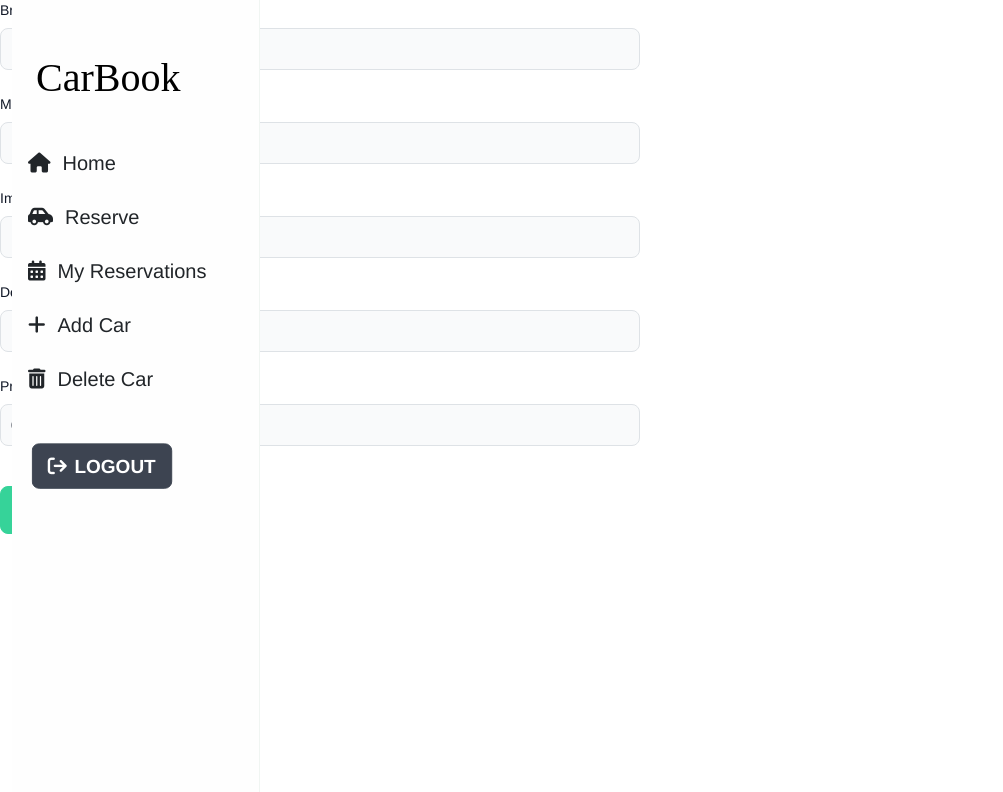
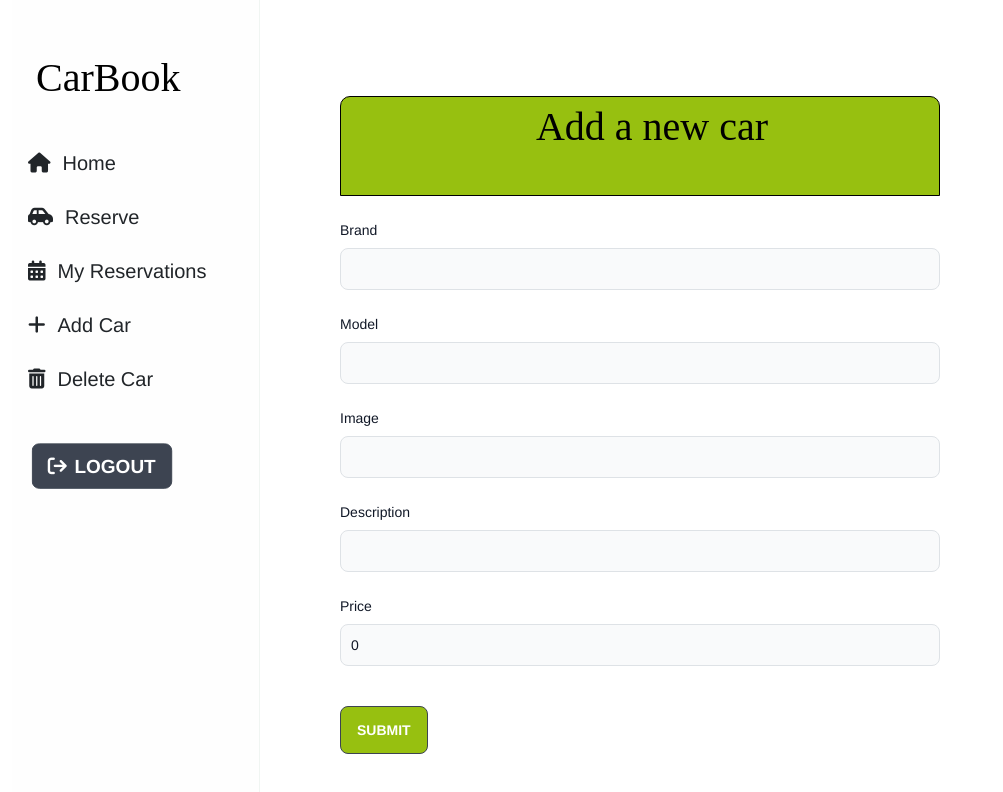
Before and after one commit to teckim/carbook-ui, a React (Create React App) app: page /add in a window 1280 px wide. Shown: the top 792 px of the page, without its empty margins (0-1003 px from the left). Built offline with nearby package versions, Linux system fonts and the light colour scheme.

Commit message:
Update add car style

```diff
--- a/src/app/components/carDetails/AddCar.js
+++ b/src/app/components/carDetails/AddCar.js
@@ -1,6 +1,9 @@
 import React, { useState } from 'react';
 import { useDispatch } from 'react-redux';
 import { createCar } from '../../../features/car/carDetailsSlice';
+import './addCar.css';
+import styles from '../../../features/SideBar/Sidebar.module.css';
+// import car from './car.jpg';
 
 function AddCar() {
   const initialCarState = {
@@ -23,9 +26,7 @@ function AddCar() {
   };
 
   const saveCar = () => {
-    const {
-      brand, model, image, price, description,
-    } = car;
+    const { brand, model, image, price, description } = car;
 
     dispatch(
       createCar({
@@ -59,16 +60,19 @@ function AddCar() {
   };
 
   return (
-    <div className="submit-form">
+    <div className="md:mt-24 submit-form">
       {submitted ? (
         <div className="flex flex-col justify-center items-center">
           <h4>Car added successfully!</h4>
-          <button type="button" className="btn btn-success" onClick={newCar}>
+          <button type="button" className="btn btn-style" onClick={newCar}>
             Add a Car
           </button>
         </div>
       ) : (
         <div>
+          <div className={`${styles.brandName} top-div mb-6 fs-1 ps-4`}>
+            Add a new car
+          </div>
           <div className="mb-6">
             <label
               htmlFor="brand"
@@ -78,7 +82,7 @@ function AddCar() {
             </label>
             <input
               type="text"
-              className="bg-gray-50 border border-gray-300 text-gray-900 text-sm rounded-lg focus:ring-blue-500 focus:border-blue-500 block w-1/2 p-2.5 dark:bg-gray-700 dark:border-gray-600 dark:placeholder-gray-400 dark:text-white dark:focus:ring-blue-500 dark:focus:border-blue-500"
+              className="bg-gray-50 border border-gray-300 text-gray-900 text-sm rounded-lg focus:ring-blue-500 focus:border-blue-500 block w-full p-2.5 dark:bg-gray-700 dark:border-gray-600 dark:placeholder-gray-400 dark:text-white dark:focus:ring-blue-500 dark:focus:border-blue-500"
               id="brand"
               required
               value={car.brand || ''}
@@ -95,7 +99,7 @@ function AddCar() {
             </label>
             <input
               type="text"
-              className="bg-gray-50 border border-gray-300 text-gray-900 text-sm rounded-lg focus:ring-blue-500 focus:border-blue-500 block w-1/2 p-2.5 dark:bg-gray-700 dark:border-gray-600 dark:placeholder-gray-400 dark:text-white dark:focus:ring-blue-500 dark:focus:border-blue-500"
+              className="bg-gray-50 border border-gray-300 text-gray-900 text-sm rounded-lg focus:ring-blue-500 focus:border-blue-500 block w-full p-2.5 dark:bg-gray-700 dark:border-gray-600 dark:placeholder-gray-400 dark:text-white dark:focus:ring-blue-500 dark:focus:border-blue-500"
               id="model"
               required
               value={car.model || ''}
@@ -112,7 +116,7 @@ function AddCar() {
             </label>
             <input
               type="text"
-              className="bg-gray-50 border border-gray-300 text-gray-900 text-sm rounded-lg focus:ring-blue-500 focus:border-blue-500 block w-1/2 p-2.5 dark:bg-gray-700 dark:border-gray-600 dark:placeholder-gray-400 dark:text-white dark:focus:ring-blue-500 dark:focus:border-blue-500"
+              className="bg-gray-50 border border-gray-300 text-gray-900 text-sm rounded-lg focus:ring-blue-500 focus:border-blue-500 block w-full p-2.5 dark:bg-gray-700 dark:border-gray-600 dark:placeholder-gray-400 dark:text-white dark:focus:ring-blue-500 dark:focus:border-blue-500"
               id="image"
               required
               value={car.image || ''}
@@ -130,7 +134,7 @@ function AddCar() {
             </label>
             <input
               type="text"
-              className="bg-gray-50 border border-gray-300 text-gray-900 text-sm rounded-lg focus:ring-blue-500 focus:border-blue-500 block w-1/2 p-2.5 dark:bg-gray-700 dark:border-gray-600 dark:placeholder-gray-400 dark:text-white dark:focus:ring-blue-500 dark:focus:border-blue-500"
+              className="bg-gray-50 border border-gray-300 text-gray-900 text-sm rounded-lg focus:ring-blue-500 focus:border-blue-500 block w-full p-2.5 dark:bg-gray-700 dark:border-gray-600 dark:placeholder-gray-400 dark:text-white dark:focus:ring-blue-500 dark:focus:border-blue-500"
               id="description"
               required
               value={car.description || ''}
@@ -147,7 +151,7 @@ function AddCar() {
             </label>
             <input
               type="number"
-              className="bg-gray-50 border border-gray-300 text-gray-900 text-sm rounded-lg focus:ring-blue-500 focus:border-blue-500 block w-1/2 p-2.5 dark:bg-gray-700 dark:border-gray-600 dark:placeholder-gray-400 dark:text-white dark:focus:ring-blue-500 dark:focus:border-blue-500"
+              className="bg-gray-50 border border-gray-300 text-gray-900 text-sm rounded-lg focus:ring-blue-500 focus:border-blue-500 block w-full p-2.5 dark:bg-gray-700 dark:border-gray-600 dark:placeholder-gray-400 dark:text-white dark:focus:ring-blue-500 dark:focus:border-blue-500"
               id="price"
               required
               value={car.price || 0}
@@ -156,7 +160,7 @@ function AddCar() {
             />
           </div>
 
-          <button type="button" onClick={saveCar} className="btn btn-success">
+          <button type="button" onClick={saveCar} className="btn btn-style">
             Submit
           </button>
         </div>
--- /dev/null
+++ b/src/app/components/carDetails/addCar.css
@@ -0,0 +1,28 @@
+:root {
+  --gray-text: #212529;
+  --primary-green: #97c010;
+  --pacifico: 'Pacifico', cursive;
+}
+
+.submit-form {
+  max-width: 600px;
+  margin: auto;
+}
+
+.btn-style {
+    background-color: var(--primary-green) !important;
+}
+
+.img {
+  width: 200px;
+  height: 200px;
+}
+
+.top-div {
+  height: 100px;
+  text-align: center;
+  margin-top: 25px;
+  background-color: var(--primary-green) !important;
+  border-radius: 10px 10px 0 0;
+  border: 1px solid;
+}
```
